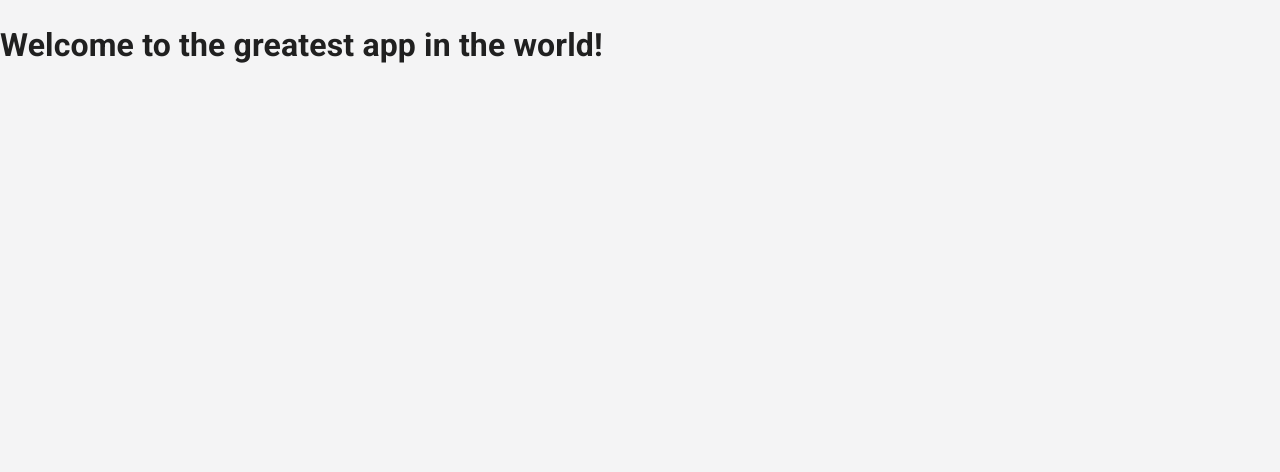
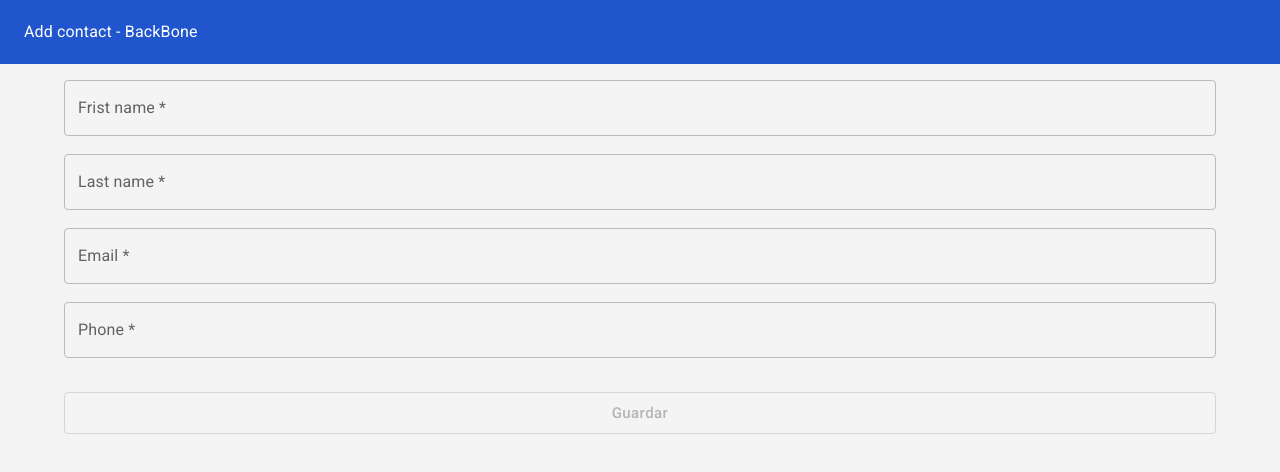
Before and after one commit to marcossk8/backbone, a Next.js app: page /contact/create in a window 1280 px wide. Shown: the top 472 px of the page. Built offline with nearby package versions, Linux system fonts and the light colour scheme.

Commit message:
page form add contact, add post api

```diff
--- a/components/layouts/Layout.tsx
+++ b/components/layouts/Layout.tsx
@@ -9,14 +9,14 @@ interface Props {
   children?: React.ReactNode;
 }
 
-export const Layout: React.FC<Props> = ({ title = "BackBone", children }) => {
+export const Layout: React.FC<Props> = ({ title = "Contacts", children }) => {
   return (
     <Box sx={{ flexFlow: 1 }}>
       <Head>
-        <title>{title}</title>
+        <title>{title} - BackBone</title>
       </Head>
 
-      <NavBar />
+      <NavBar title={title} />
 
       <Box>
         <Container>{children}</Container>
--- /dev/null
+++ b/components/ui/InputsForm.tsx
@@ -0,0 +1,68 @@
+import { FC } from "react";
+import { TextField, Typography } from "@mui/material";
+
+interface Props {
+  register: any;
+  errors: any;
+}
+
+export const InputsForm: FC<Props> = ({ errors, register }) => {
+  return (
+    <div>
+      <div
+        style={{ marginBottom: 18, display: "flex", flexDirection: "column" }}
+      >
+        <TextField
+          {...register("firstName", { required: true, maxLength: 20 })}
+          label="Frist name *"
+          variant="outlined"
+          error={Boolean(errors.firstName)}
+        />
+        {errors.firstName && <Typography color="error">Is required</Typography>}
+      </div>
+      <div
+        style={{ marginBottom: 18, display: "flex", flexDirection: "column" }}
+      >
+        <TextField
+          {...register("lastName", { required: true, maxLength: 20 })}
+          label="Last name *"
+          variant="outlined"
+          error={Boolean(errors.lastName)}
+        />
+        {errors.lastName && <Typography color="error">Is required</Typography>}
+      </div>
+      <div
+        style={{ marginBottom: 18, display: "flex", flexDirection: "column" }}
+      >
+        <TextField
+          {...register("email", {
+            required: true,
+            maxLength: 40,
+            pattern: /^\w+([\.-]?\w+)*@\w+([\.-]?\w+)*(\.\w{2,3})+$/,
+          })}
+          label="Email *"
+          variant="outlined"
+          error={Boolean(errors.email)}
+          type="email"
+        />
+        {errors.email && <Typography color="error">Is required or the email is wrong</Typography>}
+      </div>
+      <div
+        style={{ marginBottom: 18, display: "flex", flexDirection: "column" }}
+      >
+        <TextField
+          {...register("phone", {
+            required: true,
+            minLength: 9,
+            maxLength: 15,
+          })}
+          label="Phone *"
+          variant="outlined"
+          error={Boolean(errors.phone)}
+          type="number"
+        />
+        {errors.phone && <Typography color="error">Is required or the number is wrong</Typography>}
+      </div>
+    </div>
+  );
+};
--- a/components/ui/NavBar.tsx
+++ b/components/ui/NavBar.tsx
@@ -1,10 +1,15 @@
 import { AppBar, Toolbar, Typography } from "@mui/material";
+import { FC } from "react";
 
-export const NavBar = () => {
+interface Props {
+  title?: string;
+}
+
+export const NavBar:FC<Props> = ({ title }) => {
   return (
     <AppBar position="sticky">
       <Toolbar>
-        <Typography>Contactos - BackBone</Typography>
+        <Typography>{title} - BackBone</Typography>
       </Toolbar>
     </AppBar>
   );
--- a/components/ui/Table.tsx
+++ b/components/ui/Table.tsx
@@ -1,4 +1,4 @@
-import { FC, useEffect, useState } from "react";
+import { useEffect, useState } from "react";
 import { DataGrid } from "@mui/x-data-grid";
 import { useAppSelector } from "../../app/hooks";
 import { selectContacts } from "../../features/contacts";
--- a/components/ui/TableHeader.tsx
+++ b/components/ui/TableHeader.tsx
@@ -2,7 +2,6 @@ import { FC } from "react";
 import Link from "next/link";
 import { Button } from "@mui/material";
 import { Search } from "./Search";
-import { ContactsResult } from "../../interfaces";
 
 interface Props {
   handleSearch: (value: string) => void,
--- a/components/ui/index.ts
+++ b/components/ui/index.ts
@@ -2,3 +2,4 @@ export * from './NavBar';
 export * from './Table';
 export * from './TableHeader';
 export * from './Search';
+export * from './InputsForm';
--- a/pages/contact/create/index.tsx
+++ b/pages/contact/create/index.tsx
@@ -1,12 +1,93 @@
+import { useState } from "react";
 import type { NextPage } from "next";
+import { useRouter } from "next/router";
+import { useForm, SubmitHandler } from "react-hook-form";
+import { Alert, Button, Snackbar } from "@mui/material";
+import { Layout } from "../../../components/layouts";
+import { InputsForm } from "../../../components/ui";
+import { backBoneApi } from "../../../api";
+import { contactData, selectContacts } from "../../../features/contacts";
+import { useAppDispatch, useAppSelector } from "../../../app/hooks";
+
+interface IFormInput {
+  firstName: string;
+  lastName: string;
+  email: string;
+  phone: number;
+}
+
+const colors:any = {
+  success: 'success',
+  error: 'error'
+}
 
 const CreateContact: NextPage = () => {
+  const {
+    register,
+    formState: { errors, isValid },
+    handleSubmit,
+  } = useForm<IFormInput>({
+    mode: "onChange",
+  });
+
+  const router = useRouter()
+  const dispatch = useAppDispatch();
+  const contacts = useAppSelector(selectContacts);
+  const [alert, setAlert] = useState({ open: false, message: "", type: "success" });
+
+  const onSubmit: SubmitHandler<IFormInput> = async (data) => {
+    try {
+      const response = await backBoneApi.post("/contacts", data);
+      dispatch(contactData([...contacts, response.data]));
+      setAlert({ open: true, message: "Contact saved successfully!", type: "success" });
+      router.push("/")
+    } catch (error:any) {
+      setAlert({ open: true, message: error.response.data.message, type: "error" });
+    }
+  };
+
+  const handleClose = (
+    event?: React.SyntheticEvent | Event,
+    reason?: string
+  ) => {
+    if (reason === "clickaway") {
+      return;
+    }
+
+    setAlert({ open: false, message: "", type: "success" });
+  };
 
   return (
-    <>
-      <h1>Welcome to the greatest app in the world!</h1>
-    </>
+    <Layout title="Add contact">
+      <form
+        onSubmit={handleSubmit(onSubmit)}
+        style={{ display: "flex", flexDirection: "column", marginTop: 16 }}
+      >
+        <InputsForm register={register} errors={errors} />
+
+        <Button
+          color="primary"
+          variant="outlined"
+          type="submit"
+          size="large"
+          style={{ marginTop: 16 }}
+          disabled={!isValid || alert.open}
+        >
+          Guardar
+        </Button>
+      </form>
+
+      <Snackbar
+        open={alert.open}
+        autoHideDuration={6000}
+        onClose={handleClose}
+        anchorOrigin={{ vertical: "bottom", horizontal: "right" }}
+      >
+        <Alert onClose={handleClose} severity={colors[alert.type]} sx={{ width: "100%" }}>
+          {alert.message}
+        </Alert>
+      </Snackbar>
+    </Layout>
   );
 };
-
 export default CreateContact;
--- a/pages/index.tsx
+++ b/pages/index.tsx
@@ -16,12 +16,11 @@ const Home: NextPage<Props> = ({ contacts }) => {
 
   useEffect(() => {
     dispatch(contactData(contacts))
-
     // eslint-disable-next-line react-hooks/exhaustive-deps
   }, [])
 
   return (
-    <Layout title="Contactos - BackBone">
+    <Layout title="Contacts">
       <Table />
     </Layout>
   );
--- a/themes/light-theme.ts
+++ b/themes/light-theme.ts
@@ -12,9 +12,6 @@ export const lightTheme = createTheme({
     },
     secondary: {
       main: "#79DAE8",
-    },
-    error: {
-      main: red.A400,
     },
   },
   components: {
```
